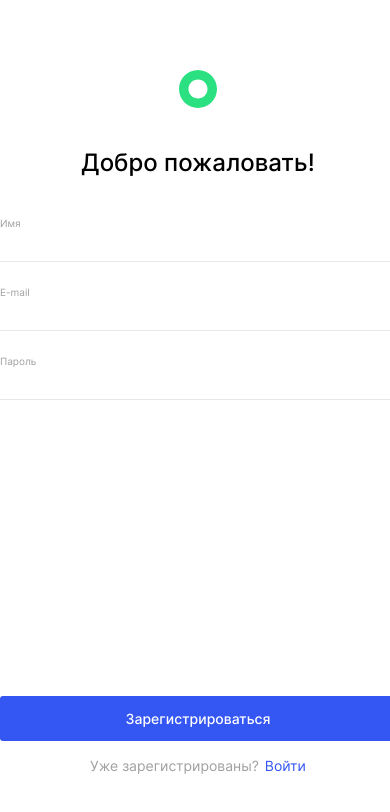
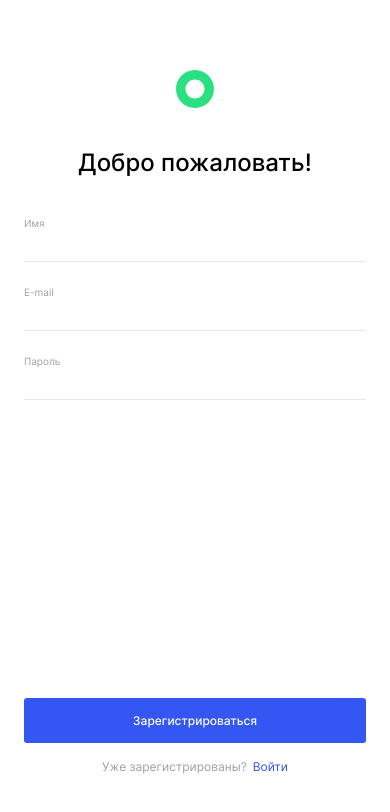
Before and after one commit to Salidors/movies-explorer-frontend, a React (Create React App) app: page /signup in a window 390 px wide. Shown: the top 812 px of the page. Built offline with nearby package versions, Linux system fonts and the light colour scheme.

Commit message:
fix: profile sign signout

```diff
--- a/src/components/Layouts/LoginLayout/LoginLayout.css
+++ b/src/components/Layouts/LoginLayout/LoginLayout.css
@@ -2,6 +2,7 @@
   display: flex;
   flex-flow: column;
   margin: 0 auto;
-  width: 396px;
+  max-width: 396px;
+  padding: 0 24px;
   height: 100vh;
 }
--- a/src/components/Login/Signin.css
+++ b/src/components/Login/Signin.css
@@ -99,4 +99,16 @@
   .signin__form-title {
     text-align: center;
   }
+
+  .signin__form-button {
+    font-size: 12px;
+  }
+
+  .signin__form-text {
+    font-size: 12px;
+  }
+
+  .signin__form-link {
+    font-size: 12px;
+  }
 }
--- a/src/components/Navigation/BurgerMenu/BurgerMenu.css
+++ b/src/components/Navigation/BurgerMenu/BurgerMenu.css
@@ -7,7 +7,6 @@
   opacity: 0.3;
   background: #000;
   width: 100%;
-  overflow: hidden;
 }
 
 .burger-menu__close-btn {
--- a/src/components/Profile/Profile.css
+++ b/src/components/Profile/Profile.css
@@ -1,6 +1,6 @@
 .profile {
   margin: 74px auto;
-  width: 410px;
+  max-width: 410px;
   height: calc(100vh - 250px);
 }
 
--- a/src/components/Register/Signup.css
+++ b/src/components/Register/Signup.css
@@ -99,4 +99,16 @@
   .signup__form-title {
     text-align: center;
   }
+
+  .signup__form-button {
+    font-size: 12px;
+  }
+
+  .signup__form-text {
+    font-size: 12px;
+  }
+
+  .signup__form-link {
+    font-size: 12px;
+  }
 }
```
